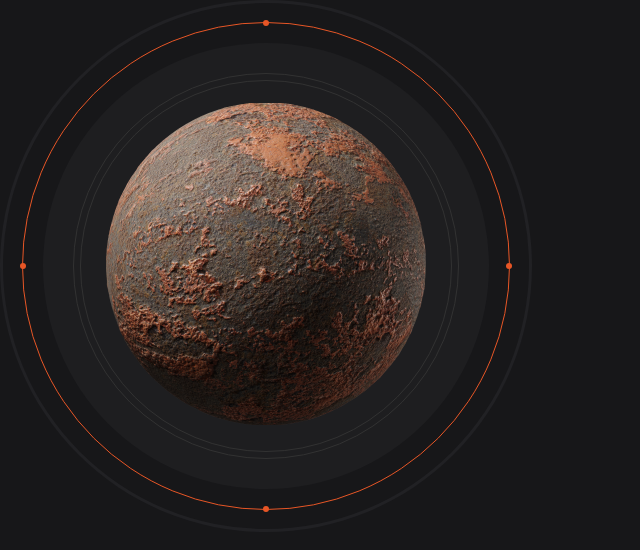
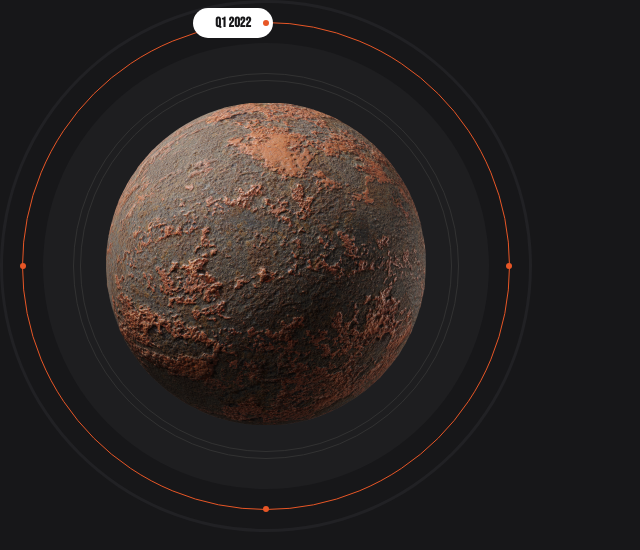
Before and after one commit to 3TERRRNITY/metaverse-testtask, a React (Vite) app: page / in a window 1280 px wide. Shown: the top 550 px of the page, without its empty margins (0-640 px from the left). Built offline with nearby package versions, Linux system fonts and the light colour scheme.

Commit message:
final planet

```diff
--- a/src/app/styles/style.scss
+++ b/src/app/styles/style.scss
@@ -66,6 +66,26 @@ table {
 .time-circle {
   border: 0.5px solid $color-orange;
 }
+.time-circle-with-text {
+  position: relative;
+  width: 486px;
+  height: 486px;
+}
+.time-text {
+  position: absolute;
+  width: 80px;
+  height: 30px;
+  top: 50%;
+  left: 50%;
+  transform: translate(-50%, -50%);
+  background-color: #fff; /* Цвет фона для текста */
+  display: flex;
+  justify-content: center;
+  align-items: center;
+  font-family: AvenirNextCyr; /* Указание шрифта */
+  color: $color-orange; /* Цвет текста */
+  z-index: 1;
+}
 // dots for time-circle
 .time-circle::before,
 .time-circle::after {
@@ -75,7 +95,27 @@ table {
   height: 6px;
   background-color: $color-orange;
   border-radius: 50%;
-  z-index: 0;
+  z-index: 1;
+}
+
+.time-circle-text::before {
+  position: absolute;
+  content: "Q1 2022";
+  display: flex;
+  align-items: center;
+  justify-content: center;
+  border-radius: 15px;
+  width: 80px;
+  height: 30px;
+  top: -15px;
+  left: calc(35%);
+
+  font-family: BebasNeue;
+  font-size: 14px;
+  font-weight: 700;
+  line-height: 16.8px;
+  background-color: #fff;
+  color: $color-primary;
 }
 
 .time-circle::before {
--- a/src/entities/Planet/Planet.tsx
+++ b/src/entities/Planet/Planet.tsx
@@ -6,6 +6,7 @@ const Planet = () => {
     <Circle className="large-circle">
       <Circle className="big-circle">
         <Circle className="time-circle">
+          <Circle className="time-circle-text">
             <Circle className="time-circle-duplicate">
               <Circle className="medium-circle">
                 <Circle className="small-circle">
@@ -20,6 +21,7 @@ const Planet = () => {
           </Circle>
         </Circle>
       </Circle>
+    </Circle>
   );
 };
 
--- a/src/entities/Planet/PlanetStyles.ts
+++ b/src/entities/Planet/PlanetStyles.ts
@@ -10,4 +10,5 @@ export const Circle = styled.div`
 export const PlanetImage = styled.img`
   width: 320px;
   height: 322px;
+  z-index: 10;
 `;
--- a/src/shared/ui/FramerMagnietic/FramerMagnetic.tsx
+++ b/src/shared/ui/FramerMagnietic/FramerMagnetic.tsx
@@ -31,7 +31,7 @@ export default function FramerMagnetic({ children }: FramerMagneticProps) {
       onMouseMove={handleMouse}
       onMouseLeave={reset}
       animate={{ x, y }}
-      transition={{ type: "spring", stiffness: 150, damping: 30, mass: 0.1 }}
+      transition={{ type: "spring", stiffness: 35, damping: 10, mass: 0.1 }}
     >
       {children}
     </motion.div>
```
Lines whose indentation alone changed are shown as unchanged.
